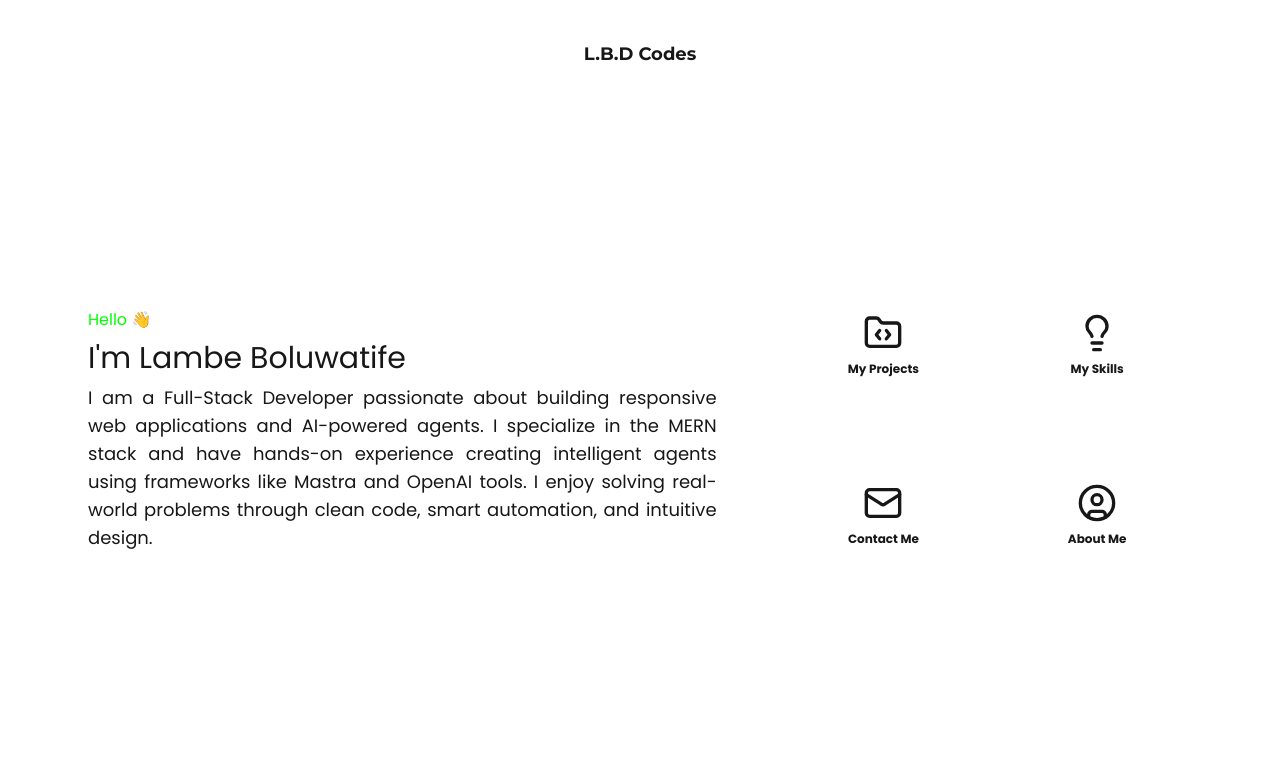
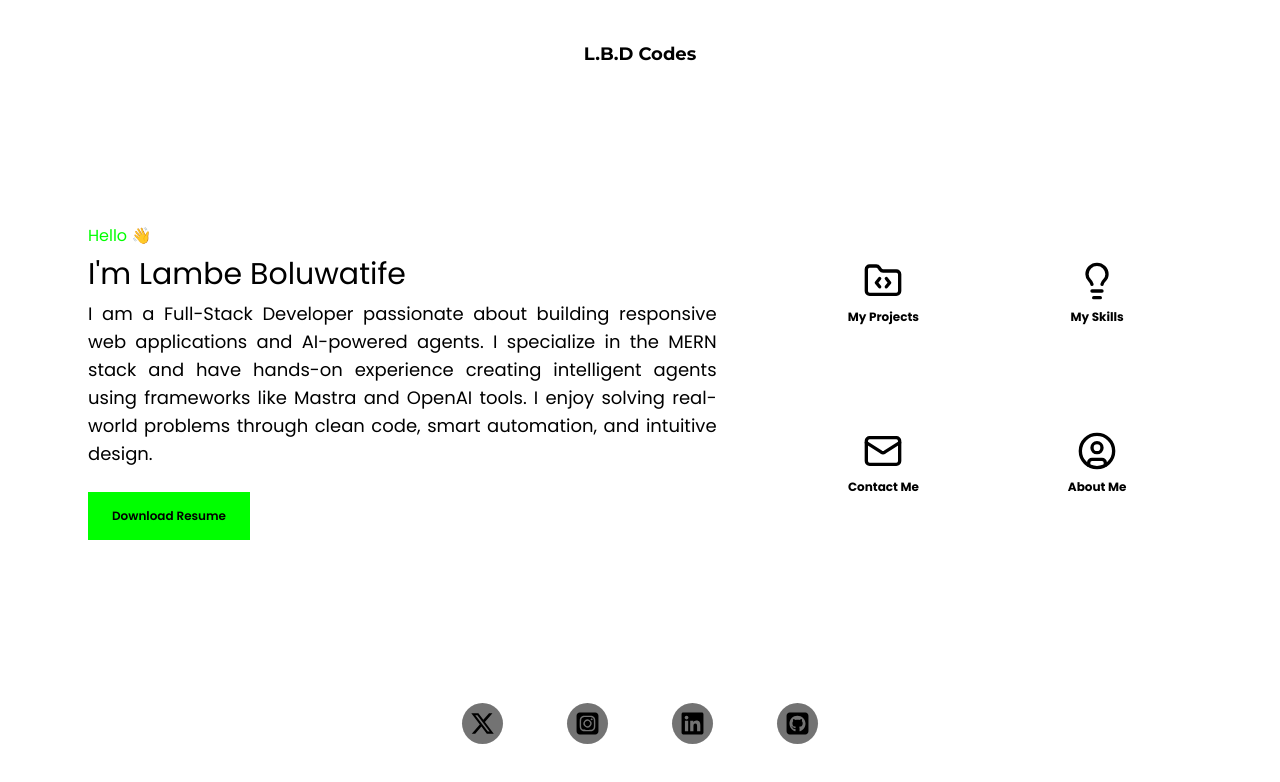
Before and after one commit to lambeboluwatife/portfolio-with-agent-frontend, a Next.js app: page / in a window 1280 px wide. Shown: the top 782 px of the page. Built offline with nearby package versions, Linux system fonts and the light colour scheme.

Commit message:
homepage: footer, social links, and resume

```diff
--- a/app/globals.css
+++ b/app/globals.css
@@ -3,7 +3,7 @@
 
 :root {
   --background: #ffffff;
-  --foreground: #171717;
+  --foreground: #000;
 }
 
 @theme inline {
@@ -19,7 +19,7 @@
 
 @media (prefers-color-scheme: dark) {
   :root {
-    --background: #0a0a0a;
+    --background: #000;
     --foreground: #ededed;
   }
 }
--- a/app/page.jsx
+++ b/app/page.jsx
@@ -1,18 +1,24 @@
 import Link from "next/link";
 import { FolderCode, CircleUser, Lightbulb, Mail } from "lucide-react";
+import {
+  FaXTwitter,
+  FaLinkedin,
+  FaSquareInstagram,
+  FaSquareGithub,
+} from "react-icons/fa6";
 
 export default function LBDCodes() {
   return (
-    <main className="min-h-screen p-10 flex flex-col items-center font-poppins">
+    <main className="min-h-screen p-4 lg:p-10 flex flex-col items-center font-poppins">
       <h1 className="text-lg font-bold text-center mb-8 font-montserrat">
         L.B.D Codes
       </h1>
       <div className="flex-1 flex items-center justify-center w-full">
-        <div className="flex flex-col md:flex-row gap-6 w-full items-center justify-center max-w-6xl">
-          <div className="w-full md:w-3/5 p-6">
+        <div className="flex flex-col lg:flex-row gap-2 lg:gap-6 w-full items-center justify-center max-w-6xl">
+          <div className="w-full lg:w-3/5 p-2 lg:p-6">
             <h1 className="my-2 text-base text-[#00ff00]">Hello &#128075;</h1>
             <h1 className="my-2 text-3xl">I'm Lambe Boluwatife</h1>
-            <h6 className="my-2 text-lg text-justify">
+            <h6 className="my-2 text-base md:text-lg text-justify">
               I am a Full-Stack Developer passionate about building responsive
               web applications and AI-powered agents. I specialize in the MERN
               stack and have hands-on experience creating intelligent agents
@@ -20,47 +26,72 @@ export default function LBDCodes() {
               real-world problems through clean code, smart automation, and
               intuitive design.
             </h6>
+            <Link
+              href="/resume.pdf" rel="noreferrer" target="_blank" download="resume.pdf"
+              className="mt-4 inline-block text-xs px-6 py-4 font-semibold bg-[#00ff00] text-black hover:bg-[#00cc00] transition duration-300"
+            >
+              Download Resume
+            </Link>
           </div>
-          <div className="w-full md:w-2/5 p-6">
+          <div className="w-full lg:w-2/5 p-2 lg:p-6">
             <div className="flex flex-col gap-4 items-center justify-center">
               <div className="grid grid-cols-2 gap-6 w-full">
                 <Link
                   href="/projects"
-                  className="py-10 border border-white flex flex-col items-center justify-center space-y-2 rounded-md hover:bg-[#00ff00] transition duration-300"
+                  className="py-10 border border-white flex flex-col items-center justify-center space-y-2 rounded-lg hover:bg-[#00ff00] transition duration-300"
                 >
                   <FolderCode size={40} />
                   <span className="text-xs font-bold">My Projects</span>
                 </Link>
                 <Link
                   href="/skills"
-                  className="py-10 border border-white flex flex-col items-center justify-center space-y-2 rounded-md hover:bg-[#00ff00] transition duration-300"
+                  className="py-10 border border-white flex flex-col items-center justify-center space-y-2 rounded-lg hover:bg-[#00ff00] transition duration-300"
                 >
-
                   <Lightbulb size={40} />
                   <span className="text-xs font-bold">My Skills</span>
-
                 </Link>
                 <Link
                   href="/contact"
-                  className="py-10 border border-white flex flex-col items-center justify-center space-y-2 rounded-md hover:bg-[#00ff00] transition duration-300"
+                  className="py-10 border border-white flex flex-col items-center justify-center space-y-2 rounded-lg hover:bg-[#00ff00] transition duration-300"
                 >
                   <Mail size={40} />
                   <span className="text-xs font-bold">Contact Me</span>
-
                 </Link>
                 <Link
                   href="/about"
-                  className="py-10 border border-white flex flex-col items-center justify-center space-y-2 rounded-md hover:bg-[#00ff00] transition duration-300"
+                  className="py-10 border border-white flex flex-col items-center justify-center space-y-2 rounded-lg hover:bg-[#00ff00] transition duration-300"
                 >
                   <CircleUser size={40} />
                   <span className="text-xs font-bold">About Me</span>
-
                 </Link>
               </div>
             </div>
           </div>
         </div>
       </div>
+
+      <footer className="w-full text-center py-4 mt-8 flex items-center justify-center space-x-4 lg:space-x-16">
+        <div className="bg-[#171717]/60 hover:bg-[#00ff00] rounded-full p-2 object-fill">
+          <Link href="https://twitter.com/Danibholie">
+            <FaXTwitter size={25} />
+          </Link>
+        </div>
+        <div className="bg-[#171717]/60 hover:bg-[#00ff00] rounded-full p-2 object-fill">
+          <Link href="https://www.instagram.com/lbd_codes/">
+            <FaSquareInstagram size={25} />
+          </Link>
+        </div>
+        <div className="bg-[#171717]/60 hover:bg-[#00ff00] rounded-full p-2 object-fill">
+          <Link href="https://www.linkedin.com/in/lambe-boluwatife-870b6136">
+            <FaLinkedin size={25} />
+          </Link>
+        </div>
+        <div className="bg-[#171717]/60 hover:bg-[#00ff00] rounded-full p-2 object-fill">
+          <Link href="https://github.com/lambeboluwatife">
+            <FaSquareGithub size={25} />
+          </Link>
+        </div>
+      </footer>
     </main>
   );
 }
--- a/package.json
+++ b/package.json
@@ -12,7 +12,8 @@
     "lucide-react": "^0.536.0",
     "next": "15.4.5",
     "react": "19.1.0",
-    "react-dom": "19.1.0"
+    "react-dom": "19.1.0",
+    "react-icons": "^5.5.0"
   },
   "devDependencies": {
     "@eslint/eslintrc": "^3",
```
Also changed, not shown: 2 other files (tests, documents, lock files or other folders).
